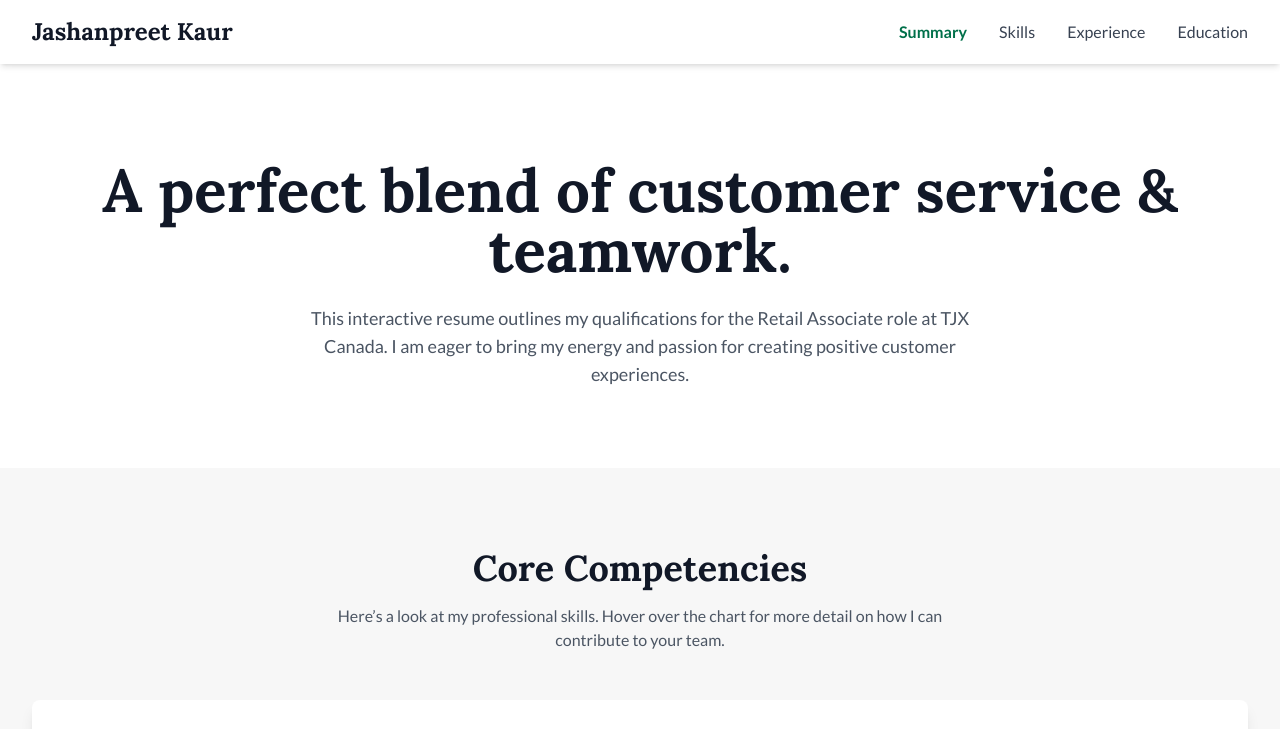
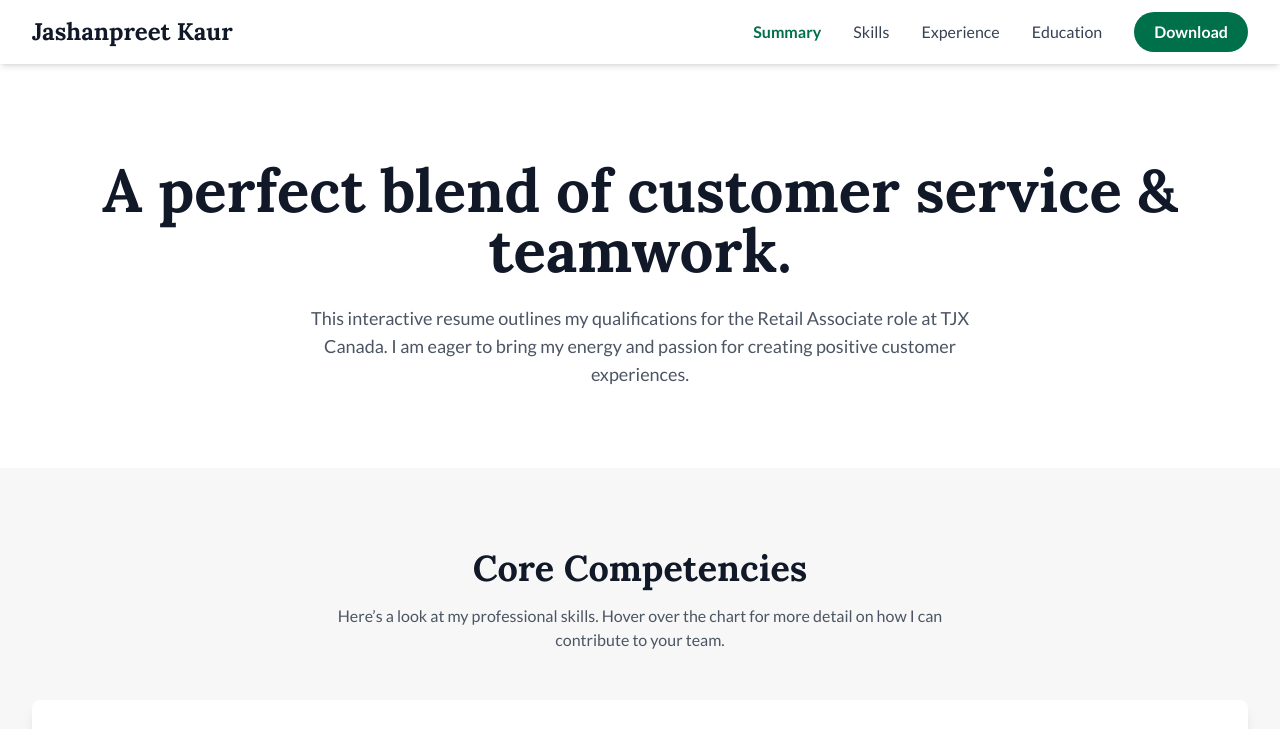
Before and after one commit to jsidhu07/profile, a plain HTML site: page index.html in a window 1280 px wide. Shown: the top 729 px of the page. Drawn offline with nearby package versions, Linux system fonts and the light colour scheme.

Commit message:
Download Resume Option added

```diff
--- a/index.html
+++ b/index.html
@@ -73,15 +73,34 @@
 <body class="text-gray-800">
 
     <header class="bg-white shadow-md sticky top-0 z-50">
-        <nav id="main-nav" class="container mx-auto px-6 lg:px-8 py-4 flex justify-between items-center">
+        <nav id="main-nav" class="container mx-auto px-6 lg:px-8 py-3 flex justify-between items-center">
             <a href="#" class="text-2xl font-bold font-heading text-gray-900">Jashanpreet Kaur</a>
-            <ul class="hidden md:flex items-center space-x-8">
-                <li><a href="#summary" class="nav-link text-gray-700 hover:text-green-800 transition-colors">Summary</a></li>
-                <li><a href="#skills" class="nav-link text-gray-700 hover:text-green-800 transition-colors">Skills</a></li>
-                <li><a href="#experience" class="nav-link text-gray-700 hover:text-green-800 transition-colors">Experience</a></li>
-                <li><a href="#education" class="nav-link text-gray-700 hover:text-green-800 transition-colors">Education</a></li>
-            </ul>
+            <div class="hidden md:flex items-center">
+                <ul class="flex items-center space-x-8">
+                    <li><a href="#summary" class="nav-link text-gray-700 hover:text-green-800 transition-colors">Summary</a></li>
+                    <li><a href="#skills" class="nav-link text-gray-700 hover:text-green-800 transition-colors">Skills</a></li>
+                    <li><a href="#experience" class="nav-link text-gray-700 hover:text-green-800 transition-colors">Experience</a></li>
+                    <li><a href="#education" class="nav-link text-gray-700 hover:text-green-800 transition-colors">Education</a></li>
+                </ul>
+                <a href="Resume_Jashanpreet.pdf" download="Jashanpreet_Kaur_Resume.pdf" class="ml-8 bg-[#00704A] text-white font-bold py-2 px-5 rounded-full hover:bg-[#006341] transition-colors duration-300">
+                    Download
+                </a>
+            </div>
+            <button id="mobile-menu-button" class="md:hidden p-2 rounded-md text-gray-600">
+                 <svg xmlns="http://www.w3.org/2000/svg" class="h-6 w-6" fill="none" viewBox="0 0 24 24" stroke="currentColor"><path stroke-linecap="round" stroke-linejoin="round" stroke-width="2" d="M4 6h16M4 12h16M4 18h16" /></svg>
+            </button>
         </nav>
+        <div id="mobile-menu" class="hidden md:hidden bg-white border-t border-gray-200">
+             <a href="#summary" class="block py-2 px-6 text-sm text-gray-700 hover:bg-gray-50">Summary</a>
+             <a href="#skills" class="block py-2 px-6 text-sm text-gray-700 hover:bg-gray-50">Skills</a>
+             <a href="#experience" class="block py-2 px-6 text-sm text-gray-700 hover:bg-gray-50">Experience</a>
+             <a href="#education" class="block py-2 px-6 text-sm text-gray-700 hover:bg-gray-50">Education</a>
+             <div class="p-4">
+                <a href="Resume_Jashanpreet.pdf" download="Jashanpreet_Kaur_Resume.pdf" class="block text-center w-full bg-[#00704A] text-white font-bold py-2 px-4 rounded-full hover:bg-[#006341] transition-colors duration-300">
+                    Download Resume
+                </a>
+             </div>
+        </div>
     </header>
 
     <main>
@@ -163,7 +182,7 @@
 
     <footer class="bg-gray-900 text-white">
         <div class="container mx-auto py-6 px-6 lg:px-8 text-center text-sm">
-            <p>&copy; 2025 Jashanpreet Kaur | Designed for Retail Jobs.</p>
+            <p>&copy; 2025 Jashanpreet Kaur | Designed for the opportunity at TJX Canada.</p>
         </div>
     </footer>
 
@@ -237,18 +256,29 @@
             }, { threshold: 0.1 });
             document.querySelectorAll('.content-section').forEach(section => observer.observe(section));
 
-            const navLinks = document.querySelectorAll('#main-nav a');
+            const mainNav = document.getElementById('main-nav');
+            const navLinks = mainNav.querySelectorAll('a');
             const navObserver = new IntersectionObserver((entries) => {
                 entries.forEach(entry => {
                     if (entry.isIntersecting) {
                         const id = entry.target.getAttribute('id');
                         navLinks.forEach(link => {
-                            link.classList.toggle('active', link.getAttribute('href') === `#${id}`);
+                           if(link.getAttribute('href') === `#${id}`) {
+                               link.classList.add('active');
+                           } else {
+                               link.classList.remove('active');
+                           }
                         });
                     }
                 });
             }, { rootMargin: '-40% 0px -60% 0px' });
             document.querySelectorAll('main section').forEach(section => navObserver.observe(section));
+
+            const mobileMenuButton = document.getElementById('mobile-menu-button');
+            const mobileMenu = document.getElementById('mobile-menu');
+            mobileMenuButton.addEventListener('click', () => {
+                mobileMenu.classList.toggle('hidden');
+            });
         });
     </script>
 </body>
```
